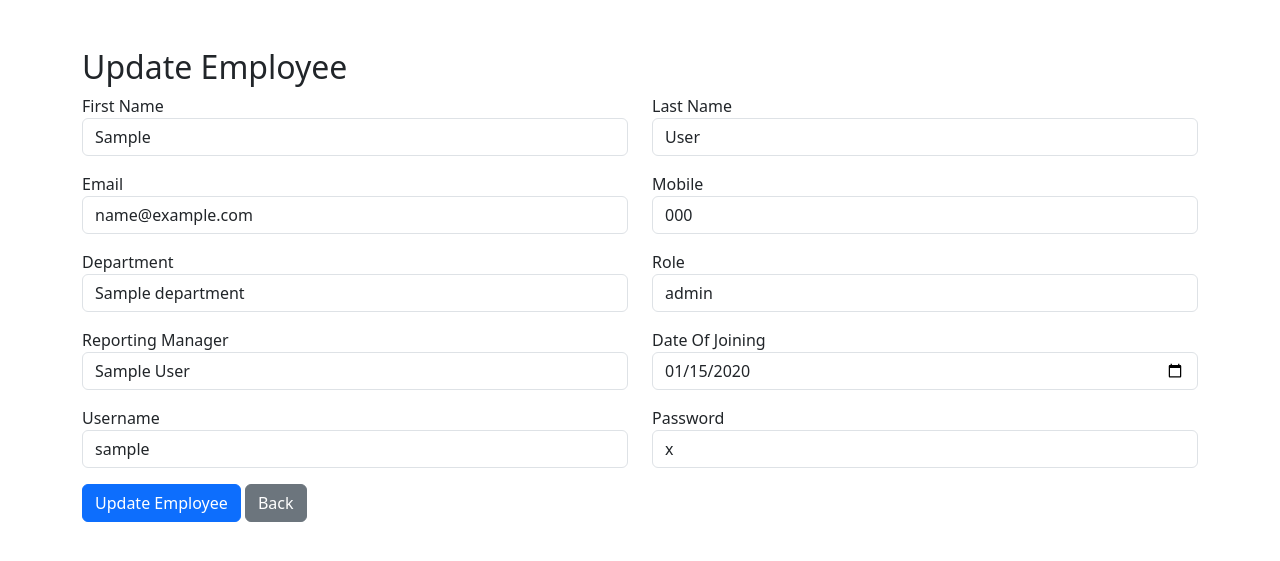
After one commit to ShirkeParth/HRM, a Django app: page /update_employee/1/ in a window 1280 px wide. The commit adds this page. Shown: the top 561 px of the page. Run offline with Django 5.2, Linux system fonts and the light colour scheme; tables that the repository leaves empty hold one stand-in row (values such as "Sample post").

Commit message:
Completed Employee Management Module

```diff
--- a/hrmapp/admin.py
+++ b/hrmapp/admin.py
@@ -1,5 +1,5 @@
 from django.contrib import admin
-from .models import Department,Role
+from .models import Department,Role,Employee
 # Register your models here.
 
 class DepartmentAdmin(admin.ModelAdmin):
@@ -9,3 +9,7 @@ admin.site.register(Department,DepartmentAdmin)
 class RoleAdmin(admin.ModelAdmin):
     list_display=['role_name','description','created_at','updated_at','status']
 admin.site.register(Role,RoleAdmin)
+
+class EmployeeAdmin(admin.ModelAdmin):
+    list_display = ['id','first_name','last_name','email', 'mobile', 'dept', 'role','reporting_manager', 'date_of_joining','status' ]
+admin.site.register(Employee, EmployeeAdmin)
--- a/hrmapp/models.py
+++ b/hrmapp/models.py
@@ -21,3 +21,46 @@ class Role(models.Model):
 
     def __str__(self):
         return self.role_name
+
+#3 module
+class Employee(models.Model):
+    first_name = models.CharField(max_length=100)
+    last_name = models.CharField(max_length=100)
+
+    username = models.CharField(max_length=100, unique=True)
+    password = models.CharField(max_length=100)
+
+    email = models.EmailField(unique=True)
+    mobile = models.CharField(max_length=15)
+
+    dept = models.ForeignKey(
+        Department,
+        on_delete=models.CASCADE
+    )
+
+    role = models.ForeignKey(
+        Role,
+        on_delete=models.CASCADE
+    )
+
+    reporting_manager = models.ForeignKey(
+        'self',
+        on_delete=models.SET_NULL,
+        null=True,
+        blank=True
+    )
+
+    date_of_joining = models.DateField()
+
+    created_at = models.DateTimeField(
+        auto_now_add=True
+    )
+
+    updated_at = models.DateTimeField(
+        auto_now=True
+    )
+
+    status = models.BooleanField(default=True)
+
+    def __str__(self):
+        return f"{self.first_name} {self.last_name}"
--- a/hrmapp/urls.py
+++ b/hrmapp/urls.py
@@ -13,4 +13,8 @@ urlpatterns = [
     path('create_role/', views.create_role, name='create_role'),
     path('update_role/<int:id>/', views.update_role, name='update_role'),
     path('delete_role/<int:id>/', views.delete_role, name='delete_role'),
+    path('employees/',views.employee_dashboard, name='employee_dashboard'),
+    path('create_employee/',views.create_employee, name='create_employee'),
+    path('update_employee/<int:id>/',views.update_employee,name='update_employee'),
+    path('delete_employee/<int:id>/', views.delete_employee,  name='delete_employee'),
 ]
--- a/hrmapp/views.py
+++ b/hrmapp/views.py
@@ -1,6 +1,6 @@
 from django.shortcuts import render, redirect
 from django.contrib.auth.decorators import login_required
-from .models import Department, Role
+from .models import Department, Role,Employee
 
 
 # ---------------- DASHBOARD ----------------
@@ -115,3 +115,105 @@ def delete_role(request, id):
     role.status = False
     role.save()
     return redirect('role_dashboard')
+
+def employee_dashboard(request):
+
+    search = request.GET.get('search')
+
+    if search:
+        employees = Employee.objects.filter(
+            first_name__icontains=search,
+            status=True
+        )
+    else:
+        employees = Employee.objects.filter(
+            status=True
+        )
+
+    return render(
+        request,
+        'employee/dashboard.html',
+        {
+            'employees': employees
+        }
+    )
+
+def create_employee(request):
+
+    if request.method == "POST":
+
+        Employee.objects.create(
+            first_name=request.POST.get('first_name'),
+            last_name=request.POST.get('last_name'),
+            email=request.POST.get('email'),
+            mobile=request.POST.get('mobile'),
+            username=request.POST.get('username'),
+            password=request.POST.get('password'),
+            dept_id=request.POST.get('dept'),
+            role_id=request.POST.get('role'),
+            reporting_manager_id=request.POST.get('reporting_manager'),
+            date_of_joining=request.POST.get('date_of_joining')
+        )
+
+        return redirect('employee_dashboard')
+
+    departments = Department.objects.filter(status=True)
+    roles = Role.objects.filter(status=True)
+    managers = Employee.objects.filter(status=True)
+
+    return render(
+        request,
+        'employee/create_employee.html',
+        {
+            'departments': departments,
+            'roles': roles,
+            'managers': managers
+        }
+    )
+
+def update_employee(request, id):
+
+    employee = Employee.objects.get(id=id)
+
+    if request.method == "POST":
+
+        employee.first_name = request.POST.get('first_name')
+        employee.last_name = request.POST.get('last_name')
+        employee.email = request.POST.get('email')
+        employee.mobile = request.POST.get('mobile')
+        employee.username = request.POST.get('username')
+        employee.password = request.POST.get('password')
+
+        employee.dept_id = request.POST.get('dept')
+        employee.role_id = request.POST.get('role')
+        employee.reporting_manager_id = request.POST.get('reporting_manager')
+
+        employee.date_of_joining = request.POST.get('date_of_joining')
+
+        employee.save()
+
+        return redirect('employee_dashboard')
+
+    departments = Department.objects.filter(status=True)
+    roles = Role.objects.filter(status=True)
+    managers = Employee.objects.filter(status=True)
+
+    return render(
+        request,
+        'employee/update_employee.html',
+        {
+            'employee': employee,
+            'departments': departments,
+            'roles': roles,
+            'managers': managers
+        }
+    )
+
+def delete_employee(request, id):
+
+    employee = Employee.objects.get(id=id)
+
+    employee.status = False
+    employee.save()
+
+    return redirect('employee_dashboard')
--- a/templates/Role/dashboard.html
+++ b/templates/Role/dashboard.html
@@ -13,9 +13,9 @@
     <a href="{% url 'create_role' %}" class="btn btn-primary mb-3">
         Add Role
     </a>
-    <a href="{% url 'create_department' %}" class="btn btn-primary">
-        Add Department
-    </a>
+   <a href="{% url 'dashboard' %}" class="btn btn-secondary">
+    Go to Departments
+</a>
 </div>
 
 
--- a/templates/department/dashboard.html
+++ b/templates/department/dashboard.html
@@ -20,7 +20,11 @@
     </a>
 
     <a href="{% url 'role_dashboard' %}" class="btn btn-success">
-        Role Management
+        Go to Role Management
+    </a>
+
+    <a href="{% url 'employee_dashboard' %}" class="btn btn-info">
+        Go to Employee Management
     </a>
 </div>
 
--- /dev/null
+++ b/templates/employee/update_employee.html
@@ -0,0 +1,156 @@
+<!DOCTYPE html>
+<html>
+<head>
+    <title>Update Employee</title>
+
+    <link href="https://cdn.jsdelivr.net/npm/bootstrap@5.3.3/dist/css/bootstrap.min.css"
+          rel="stylesheet">
+</head>
+<body>
+
+<div class="container mt-5">
+
+    <h2>Update Employee</h2>
+
+    <form method="POST">
+
+        {% csrf_token %}
+
+        <div class="row">
+
+            <div class="col-md-6 mb-3">
+                <label>First Name</label>
+                <input type="text"
+                       name="first_name"
+                       value="{{ employee.first_name }}"
+                       class="form-control">
+            </div>
+
+            <div class="col-md-6 mb-3">
+                <label>Last Name</label>
+                <input type="text"
+                       name="last_name"
+                       value="{{ employee.last_name }}"
+                       class="form-control">
+            </div>
+
+            <div class="col-md-6 mb-3">
+                <label>Email</label>
+                <input type="email"
+                       name="email"
+                       value="{{ employee.email }}"
+                       class="form-control">
+            </div>
+
+            <div class="col-md-6 mb-3">
+                <label>Mobile</label>
+                <input type="text"
+                       name="mobile"
+                       value="{{ employee.mobile }}"
+                       class="form-control">
+            </div>
+
+            <div class="col-md-6 mb-3">
+                <label>Department</label>
+
+                <select name="dept" class="form-control">
+
+                    {% for dept in departments %}
+                    <option value="{{ dept.dept_id }}"
+                    {% if dept.dept_id == employee.dept.dept_id %}
+                    selected
+                    {% endif %}
+                    >
+                        {{ dept.dept_name }}
+                    </option>
+                    {% endfor %}
+
+                </select>
+
+            </div>
+
+            <div class="col-md-6 mb-3">
+                <label>Role</label>
+
+                <select name="role" class="form-control">
+
+                    {% for role in roles %}
+                    <option value="{{ role.id }}"
+                    {% if role.id == employee.role.id %}
+                    selected
+                    {% endif %}
+                    >
+                        {{ role.role_name }}
+                    </option>
+                    {% endfor %}
+
+                </select>
+
+            </div>
+
+            <div class="col-md-6 mb-3">
+                <label>Reporting Manager</label>
+
+                <select name="reporting_manager"
+                        class="form-control">
+
+                    {% for manager in managers %}
+                    <option value="{{ manager.id }}"
+                    {% if employee.reporting_manager and manager.id == employee.reporting_manager.id %}
+                    selected
+                    {% endif %}
+                    >
+                        {{ manager.first_name }}
+                        {{ manager.last_name }}
+                    </option>
+                    {% endfor %}
+
+                </select>
+
+            </div>
+
+            <div class="col-md-6 mb-3">
+                <label>Date Of Joining</label>
+
+                <input type="date"
+                       name="date_of_joining"
+                       value="{{ employee.date_of_joining|date:'Y-m-d' }}"
+                       class="form-control">
+            </div>
+
+            <div class="col-md-6 mb-3">
+                <label>Username</label>
+
+                <input type="text"
+                       name="username"
+                       value="{{ employee.username }}"
+                       class="form-control">
+            </div>
+
+            <div class="col-md-6 mb-3">
+                <label>Password</label>
+
+                <input type="text"
+                       name="password"
+                       value="{{ employee.password }}"
+                       class="form-control">
+            </div>
+
+        </div>
+
+        <button type="submit"
+                class="btn btn-primary">
+            Update Employee
+        </button>
+
+        <a href="{% url 'employee_dashboard' %}"
+           class="btn btn-secondary">
+            Back
+        </a>
+
+    </form>
+
+</div>
+
+</body>
+</html>
```
Also changed, not shown: templates/employee/create_employee.html (added, +136 -0 lines), templates/employee/dashboard.html (added, +127 -0 lines), hrmapp/migrations/0003_employee.py (added).
